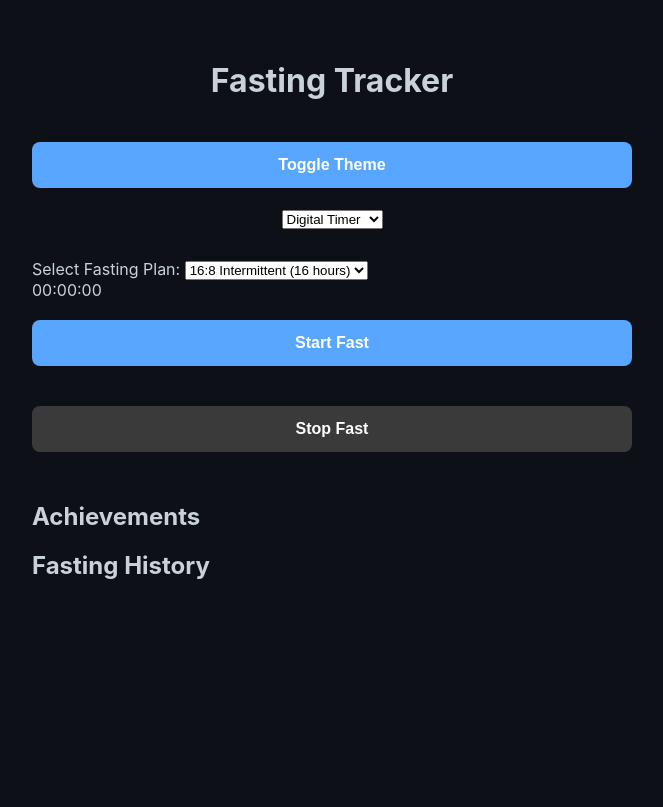
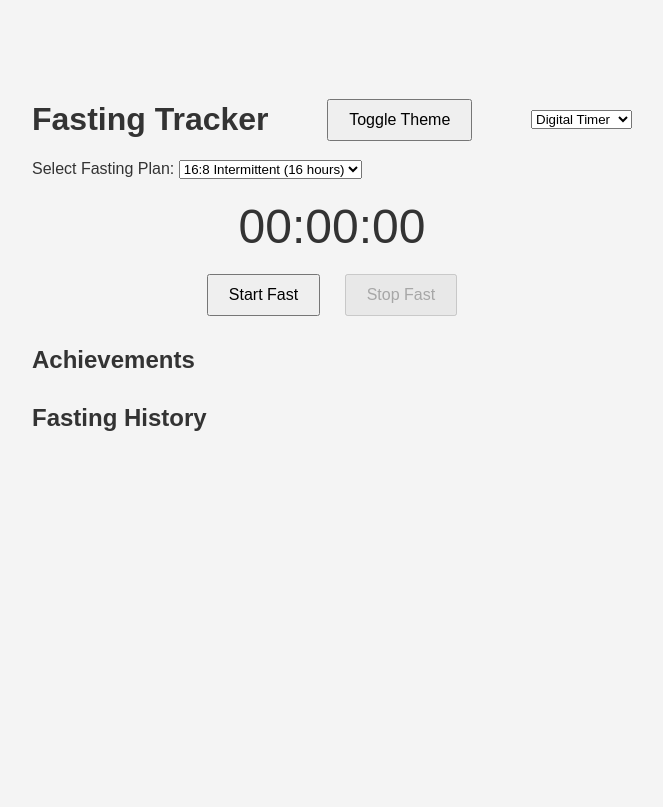
Before and after one commit to ulyweb/fastingapp, a plain HTML site: page index.html in a window 1280 px wide. Shown: the whole page, without its empty margins (308-971 px from the left). Drawn offline with nearby package versions, Linux system fonts and the light colour scheme.

Commit message:
Update style.css

```diff
--- a/style.css
+++ b/style.css
@@ -1,103 +1,68 @@
 :root {
-  --bg: #0d1117;
-  --card-bg: #161b22;
-  --accent: #58a6ff;
-  --text: #c9d1d9;
-  --font: 'Inter', sans-serif;
+  --bg-color: #f4f4f4;
+  --text-color: #333;
+  --accent-color: #58a6ff;
+}
+
+body.dark {
+  --bg-color: #0d1117;
+  --text-color: #c9d1d9;
+  --accent-color: #58a6ff;
 }
 
 body {
+  background-color: var(--bg-color);
+  color: var(--text-color);
+  font-family: Arial, sans-serif;
   margin: 0;
-  background: var(--bg);
-  font-family: var(--font);
-  color: var(--text);
-  display: flex;
-  justify-content: center;
-  align-items: start;
-  padding: 40px 20px;
+  padding: 0;
 }
 
 .app {
-  width: 100%;
   max-width: 600px;
+  margin: 50px auto;
+  padding: 30px;
 }
 
 .header {
+  display: flex;
+  justify-content: space-between;
+  align-items: center;
+}
+
+.timer {
+  text-align: center;
+  margin: 20px 0;
+}
+
+#digital-timer {
+  font-size: 48px;
+}
+
+.controls {
   text-align: center;
   margin-bottom: 30px;
 }
 
-.moon-icon {
-  font-size: 3rem;
+button {
+  font-size: 16px;
+  padding: 10px 20px;
+  margin: 0 10px;
+  cursor: pointer;
 }
 
-.plans {
-  display: flex;
-  flex-direction: column;
-  gap: 12px;
-}
-
-.plan-card {
-  background: var(--card-bg);
-  border: 2px solid transparent;
-  padding: 16px;
-  border-radius: 10px;
-  transition: all 0.2s ease-in-out;
-  cursor: pointer;
-}
-.plan-card:hover {
-  border-color: var(--accent);
-  transform: scale(1.02);
-}
-.plan-card.selected {
-  border-color: var(--accent);
-  background-color: #1f2937;
-}
-
-button {
-  width: 100%;
-  background-color: var(--accent);
-  color: white;
-  font-weight: bold;
-  border: none;
-  border-radius: 8px;
-  padding: 14px;
-  margin: 20px 0;
-  font-size: 16px;
-  cursor: pointer;
-  transition: transform 0.2s;
-}
-button:hover {
-  transform: scale(1.05);
-}
-button:disabled {
-  background: #3a3a3a;
-  cursor: not-allowed;
-}
-
-.timer-display {
-  font-size: 3rem;
-  text-align: center;
-  margin: 20px 0;
-  color: var(--accent);
-}
-
-.control-btns {
-  display: flex;
-  justify-content: center;
-}
-
-.achievements {
+.achievements, .history {
   margin-top: 30px;
 }
 
 #achievements-list {
-  list-style: none;
+  list-style-type: none;
   padding: 0;
 }
+
 #achievements-list li {
-  background: #1f2937;
-  margin-bottom: 8px;
+  background: #e2e2e2;
+  margin: 5px 0;
   padding: 10px;
-  border-radius: 6px;
+  border-radius: 4px;
 }
```
